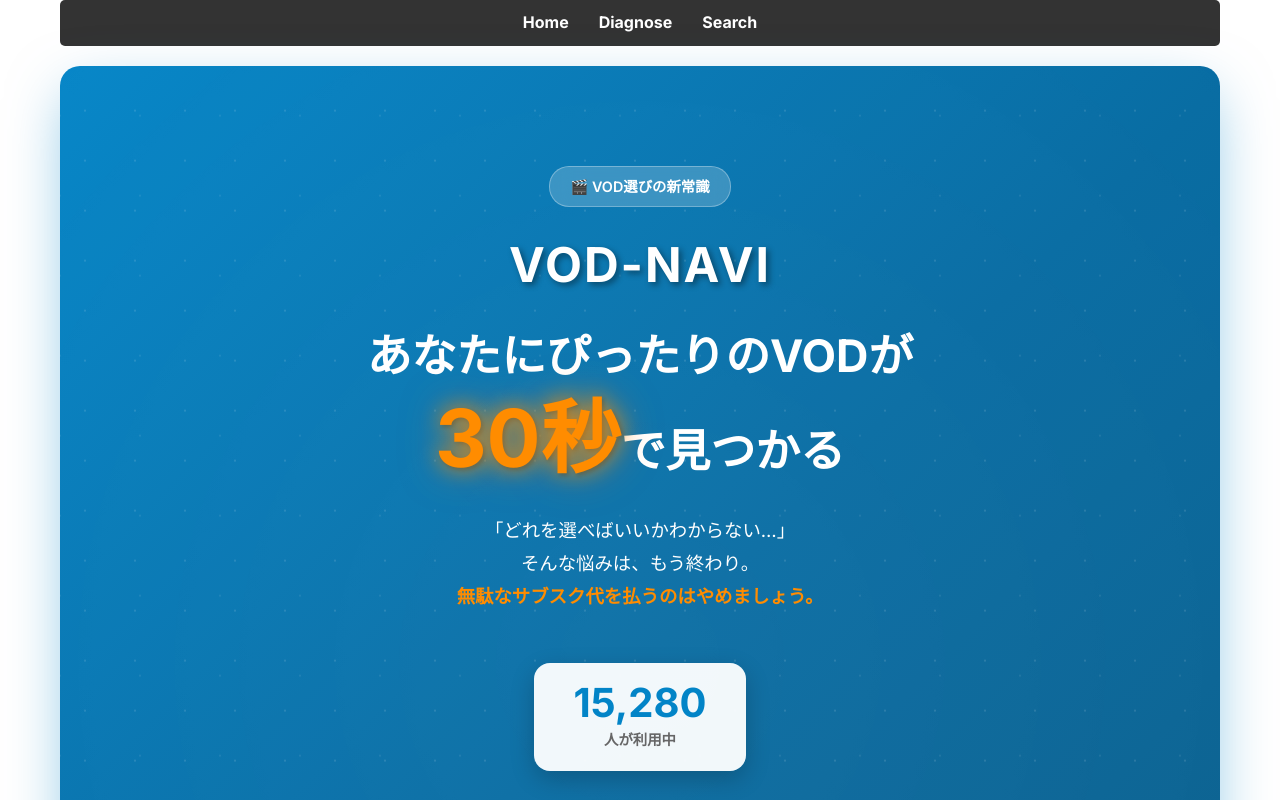
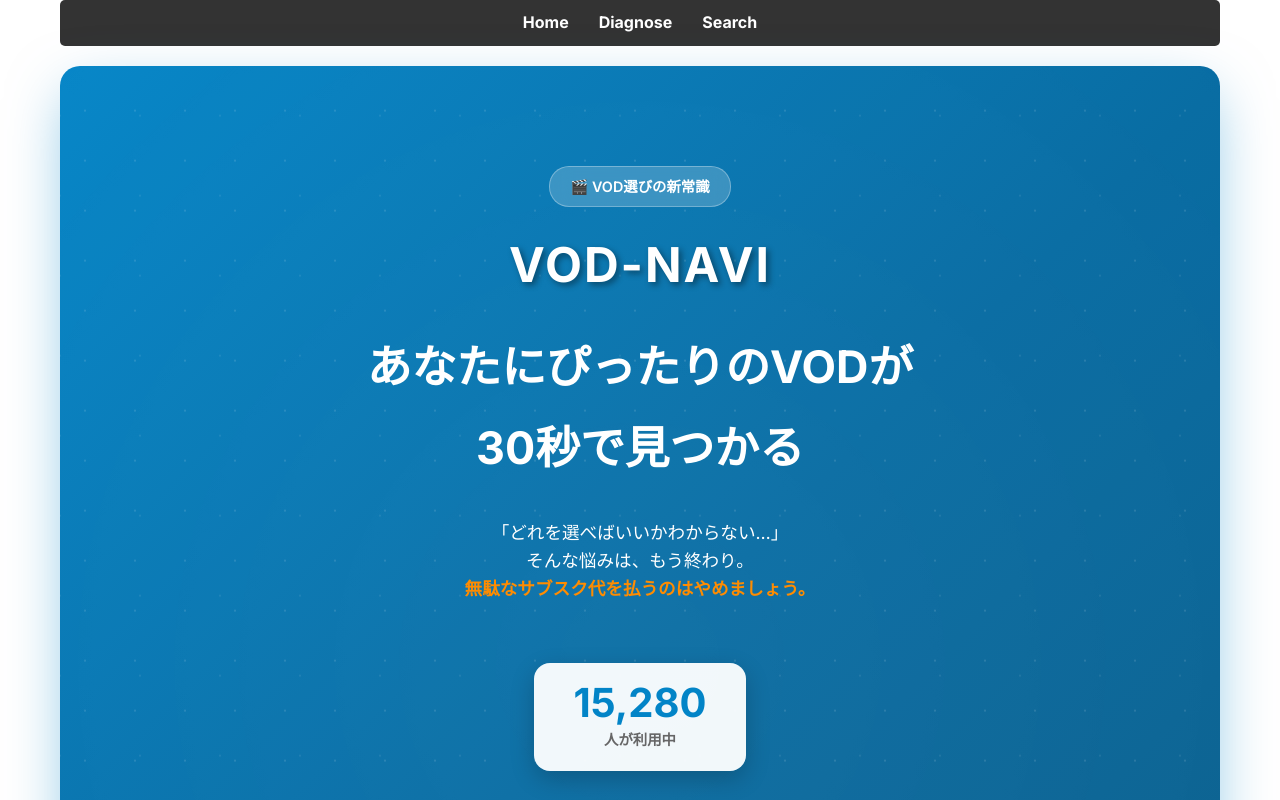
Before and after one commit to foolproof-dev/vod-navi, a React (Vite) app: page / in a window 1280 px wide. Shown: the top 800 px of the page. Built offline with nearby package versions, Linux system fonts and the light colour scheme.

Commit message:
style: remove glow effect from highlight text

```diff
--- a/src/components/HeroSection.css
+++ b/src/components/HeroSection.css
@@ -114,48 +114,6 @@
   font-size: 2.8rem;
   margin-bottom: 24px;
   line-height: 1.3;
-  color: #ffffff;
-  font-weight: 800;
-  position: relative;
-  z-index: 1;
-}
-
-/* ハイライトテキスト */
-.highlight-text {
-  color: #FF8C00;
-  font-size: 5rem;
-  font-weight: 900;
-  text-shadow:
-    0 0 20px rgba(255, 140, 0, 0.8),
-    0 0 40px rgba(255, 140, 0, 0.6),
-    2px 2px 4px rgba(0, 0, 0, 0.3);
-  display: inline-block;
-  animation: pulse-highlight 2s ease-in-out infinite;
-}
-
-@keyframes pulse-highlight {
-
-  0%,
-  100% {
-    transform: scale(1);
-    text-shadow:
-      0 0 20px rgba(255, 140, 0, 0.8),
-      0 0 40px rgba(255, 140, 0, 0.6),
-      2px 2px 4px rgba(0, 0, 0, 0.3);
-  }
-
-  50% {
-    transform: scale(1.05);
-    text-shadow:
-      0 0 30px rgba(255, 140, 0, 1),
-      0 0 60px rgba(255, 140, 0, 0.7),
-      2px 2px 4px rgba(0, 0, 0, 0.3);
-  }
-}
-
-/* サブタイトル */
-.hero-sub {
-  font-size: 1.15rem;
   color: #ffffff;
   margin-bottom: 30px;
   opacity: 0.95;
```
